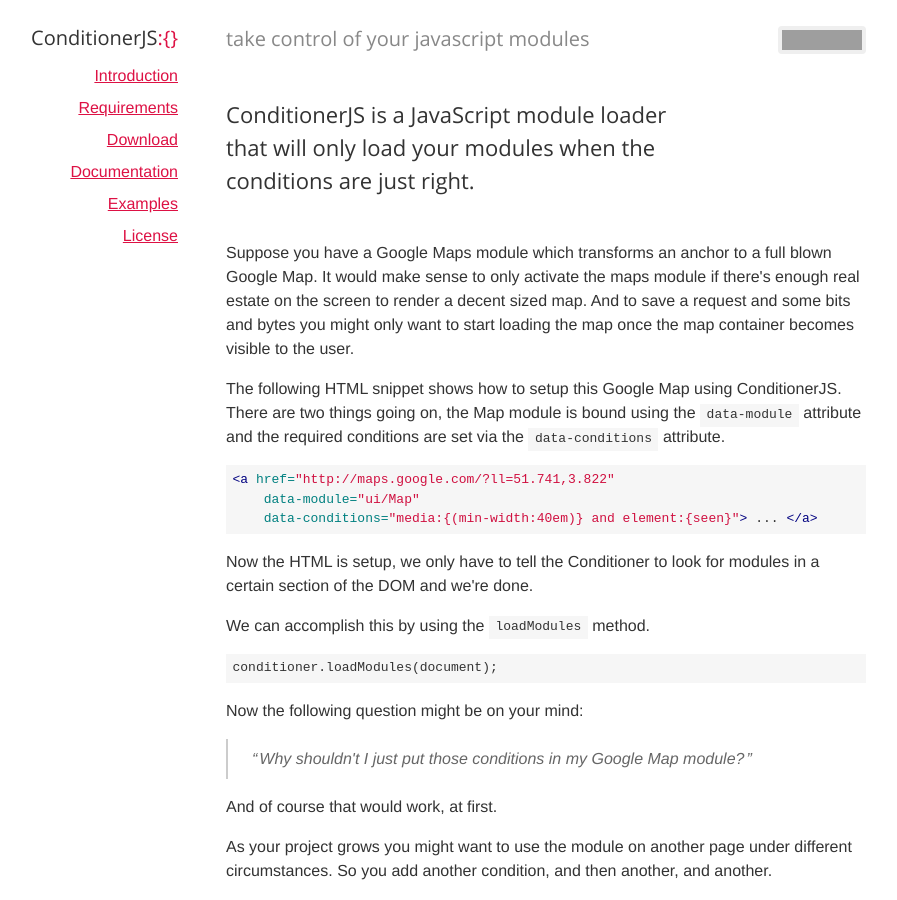
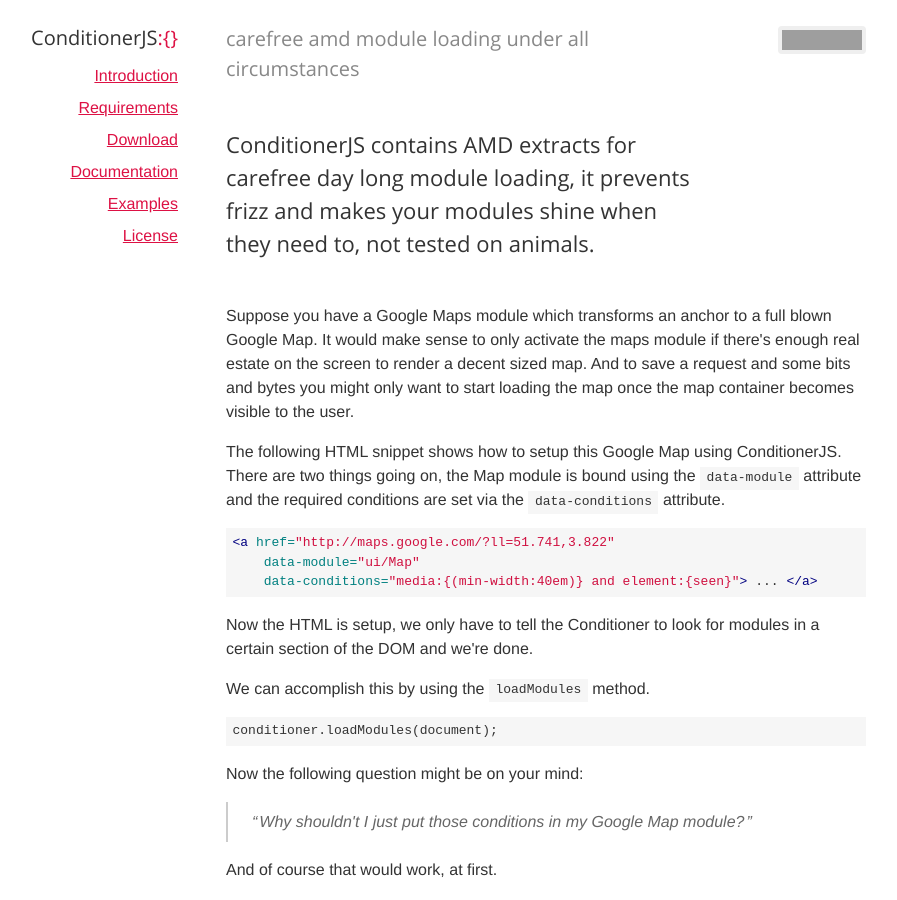
Before and after one commit to rikschennink/conditioner, a Jekyll site: the page built from index.html, in a window 1280 px wide and 900 px high. Shown: the whole window, without its empty margins (62-959 px from the left). Built offline with Jekyll 4.4.1, drawn with Linux system fonts in a browser that asks for light colours; grey boxes are pictures that could not be loaded.

Commit message:
updated tagline

```diff
--- a/index.html
+++ b/index.html
@@ -1,7 +1,7 @@
 ---
 layout: default
-title: ConditionerJS - Take Control of your JavaScript Modules
-tagline: <em>Take Control of your JavaScript Modules</em>
+title: Carefree AMD Module Loading under all Circumstances - ConditionerJS
+tagline: <em>Carefree AMD Module Loading under all Circumstances</em>
 ---
 
 <nav class="index">
@@ -17,7 +17,7 @@ tagline: <em>Take Control of your JavaScript Modules</em>
 
 <h2 id="introduction" class="print">Introduction</h2>
 
-<p class="introduction"><strong>ConditionerJS is a JavaScript module loader that will only load your modules when the conditions are just right.</strong></p>
+<p class="introduction"><strong>ConditionerJS contains AMD extracts for carefree day long module loading, it prevents frizz and makes your modules shine when they need to, not tested on animals.</strong></p>
 
 <p>Suppose you have a Google Maps module which transforms an anchor to a full blown Google Map. It would make sense to only activate the maps module if there's enough real estate on the screen to render a decent sized map. And to save a request and some bits and bytes you might only want to start loading the map once the map container becomes visible to the user.</p>
 
```
